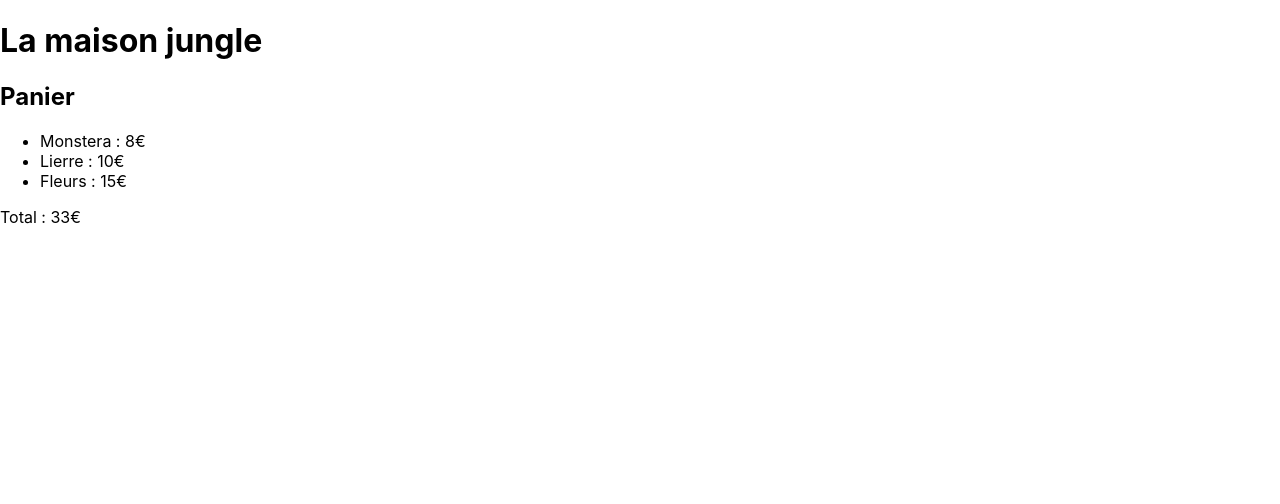
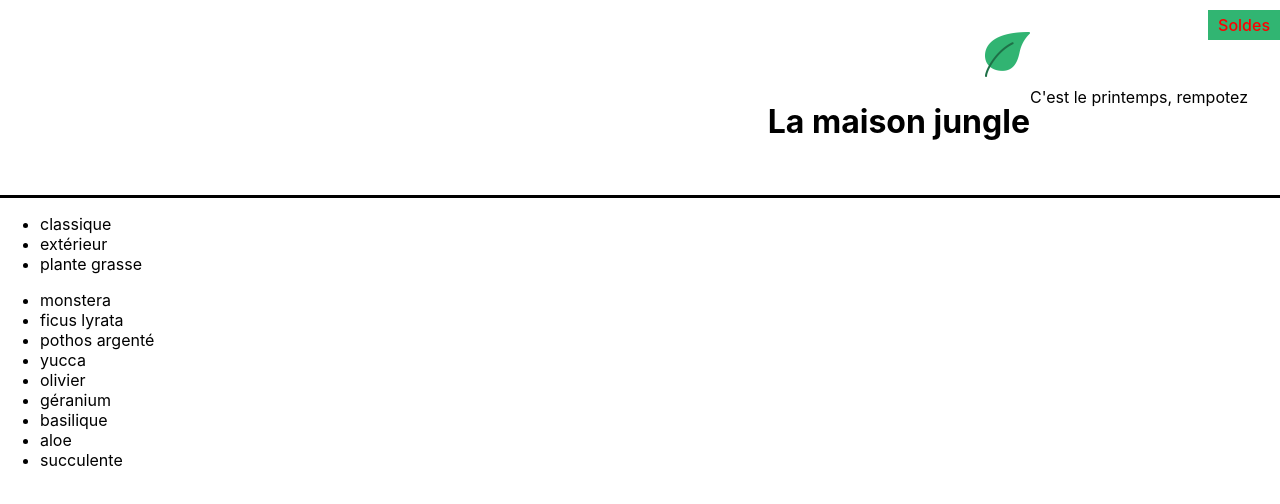
Before and after one commit to Toure2019/la-maison-jungle, a React (Create React App) app: page / in a window 1280 px wide. Shown: the top 504 px of the page. Built offline with nearby package versions, Linux system fonts and the light colour scheme.

Commit message:
commit 3 : Gagnez en temps et en efficacité grâce aux listes et aux conditions

```diff
--- a/src/components/App.js
+++ b/src/components/App.js
@@ -1,11 +1,13 @@
 import Banner from './Banner';
-import Cart from './Cart';
+// import Cart from './Cart';
+import ShoppingList from './ShoppingList';
 
 function App() {
   return (
     <div>
       <Banner />
-      <Cart />
+      {/* <Cart /> */}
+      <ShoppingList />
     </div>
   );
 }
--- a/src/components/Banner.js
+++ b/src/components/Banner.js
@@ -1,5 +1,19 @@
+import '../styles/Banner.css';
+import logo from '../assets/logo.png';
+import Recommandation from './Recommandation';
+
 function Banner () {
-    return <h1>La maison jungle</h1>
+    const title = "La maison jungle";
+
+    return (
+        <div className="lmj-banner">
+            <div className="lmj-banner-row">
+                <img src={logo} alt="la maison jungle" className="lmj-logo" />
+                <h1 className="lmj-title">{ title }</h1>
+            </div>
+            <Recommandation />
+        </div>
+    );
 }
 
 export default Banner;
--- /dev/null
+++ b/src/components/Recommandation.js
@@ -0,0 +1,12 @@
+const currentmonth = new Date().getMonth();
+const isSpring = currentmonth >=2 && currentmonth <= 5;
+console.log(currentmonth);
+
+function Recommandation() {
+    if (!isSpring) {
+        return <div>Ce n'est pas le moment de rempoter</div>
+    }
+    return <div>C'est le printemps, rempotez</div>
+}
+
+export default Recommandation;
--- /dev/null
+++ b/src/components/ShoppingList.js
@@ -0,0 +1,30 @@
+import { plantList } from '../datas/plantList';
+import '../styles/ShoppingList.css';
+
+function ShoppingList() {
+    const categories = plantList.reduce(
+        (acc, plant) => acc.includes(plant.category) ? acc : acc.concat(plant.category), []
+    )
+
+    return(
+        <div>
+            <ul>
+                { categories.map((cat) => (
+                    <li key={cat}>{ cat }</li>
+                )) }
+            </ul>
+
+            <ul>
+                { plantList.map((plant) => (
+                    <li key={plant.id}>
+                        { plant.name }
+                        { plant.isBestSale && <span>🔥</span> }
+                        { plant.isSpecialOffer && <div className="lmj-sales">Soldes</div> }
+                    </li>
+                )) }
+            </ul>
+        </div>
+    );
+}
+
+export default ShoppingList;
--- /dev/null
+++ b/src/datas/plantList.js
@@ -0,0 +1,50 @@
+export const plantList = [
+	{
+		name: 'monstera',
+		category: 'classique',
+		id: '1ed'
+	},
+	{
+		name: 'ficus lyrata',
+		category: 'classique',
+		id: '2ab'
+	},
+	{
+		name: 'pothos argenté',
+		category: 'classique',
+		id: '3sd',
+		isSpecialOffer: true
+	},
+	{
+		name: 'yucca',
+		category: 'classique',
+		id: '4kk'
+	},
+	{
+		name: 'olivier',
+		category: 'extérieur',
+		id: '5pl'
+	},
+	{
+		name: 'géranium',
+		category: 'extérieur',
+		id: '6uo'
+	},
+	{
+		name: 'basilique',
+		category: 'extérieur',
+		id: '7ie',
+		isSpecialOffer: true
+	},
+	{
+		name: 'aloe',
+		category: 'plante grasse',
+		id: '8fp',
+		isSpecialOffer: true
+	},
+	{
+		name: 'succulente',
+		category: 'plante grasse',
+		id: '9vn'
+	}
+]
--- a/src/index.js
+++ b/src/index.js
@@ -1,6 +1,6 @@
 import React from 'react';
 import ReactDOM from 'react-dom';
-import './index.css';
+import './styles/index.css';
 import App from './components/App';
 import reportWebVitals from './reportWebVitals';
 
--- /dev/null
+++ b/src/styles/Banner.css
@@ -0,0 +1,19 @@
+.lmj-banner {
+	color: black;
+	text-align: right;
+	padding: 32px;
+	border-bottom: solid 3px black;
+	display: flex;
+	justify-content: flex-end;
+	flex-direction: row;
+	align-items: center;
+}
+
+.lmj-title {
+	padding-left: 32px;
+}
+
+.lmj-logo {
+	height: 45px;
+	width: 45px;
+}
--- /dev/null
+++ b/src/styles/Cart.css
@@ -0,0 +1,5 @@
+.lmj-cart {
+	color: white;
+	background-color: #31b572;
+	padding: 32px;
+}
--- /dev/null
+++ b/src/styles/ShoppingList.css
@@ -0,0 +1,30 @@
+.lmj-plant-list {
+	list-style-type: none;
+	padding: 32px;
+	display: flex;
+	flex-wrap: wrap;
+	max-width: 800px;
+}
+
+.lmj-plant-item {
+	border: solid 2px black;
+	border-radius: 10px;
+	height: 150px;
+	width: 150px;
+	margin: 10px;
+	display: flex;
+	align-items: center;
+	justify-content: center;
+	flex-direction: column;
+	position: relative;
+}
+
+.lmj-sales {
+	position: absolute;
+	right: 0px;
+	top: 10px;
+	font-weight: 500;
+	color: red;
+	padding: 5px 10px;
+	background-color: #31b572;
+}
```
Also changed, not shown: src/assets/logo.png (added), src/styles/index.css (renamed from src/index.css).
